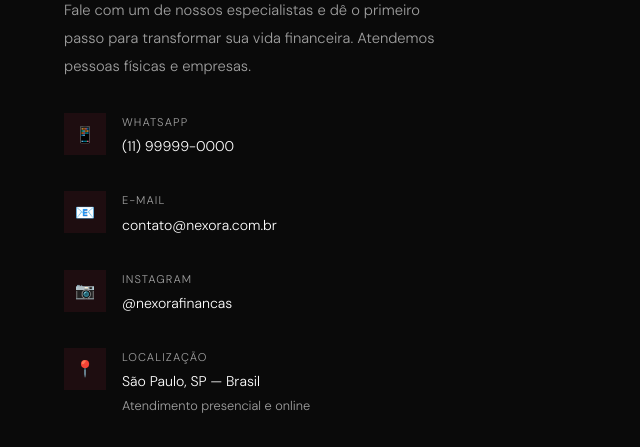
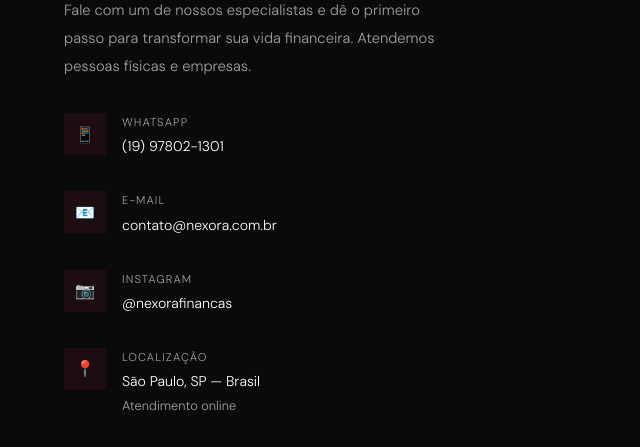
Before and after one commit to thyerisDev/Nexora-Original, a website: page index.html in a window 1280 px wide. Shown: the part 8719-9166 px from the top of the page, 0-640 px from the left. Drawn offline with nearby package versions, Linux system fonts and the light colour scheme.

Commit message:
index atualizado

```diff
--- a/index.html
+++ b/index.html
@@ -733,7 +733,7 @@
           <div class="cm-icon">📱</div>
           <div>
             <div class="cm-label">WhatsApp</div>
-            <div class="cm-value">(11) 99999-0000</div>
+            <div class="cm-value">(19) 97802-1301</div>
           </div>
         </div>
 
@@ -757,7 +757,7 @@
           <div class="cm-icon">📍</div>
           <div>
             <div class="cm-label">Localização</div>
-            <div class="cm-value">São Paulo, SP — Brasil<br><span style="color:var(--muted);font-size:0.8rem">Atendimento presencial e online</span></div>
+            <div class="cm-value">São Paulo, SP — Brasil<br><span style="color:var(--muted);font-size:0.8rem">Atendimento online</span></div>
           </div>
         </div>
 
```
